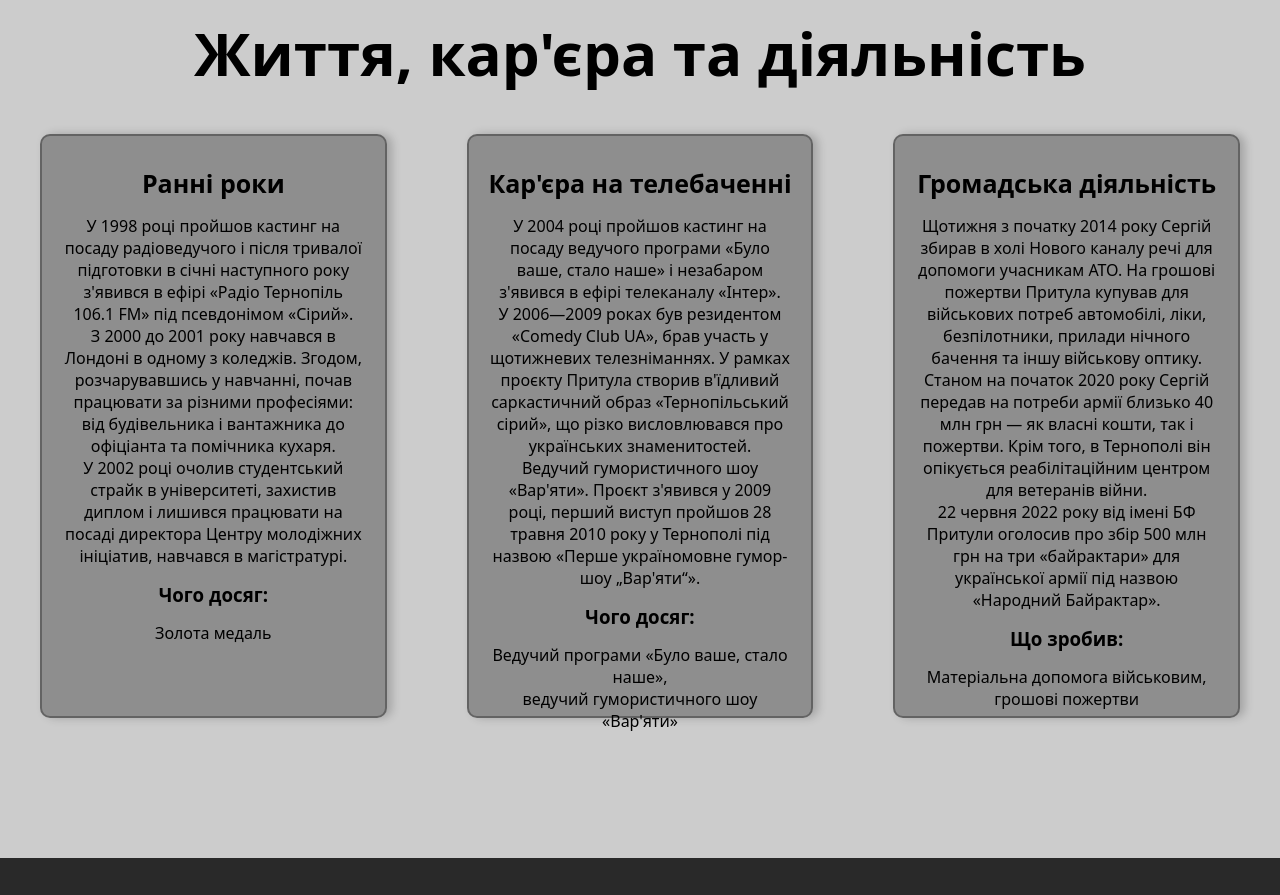
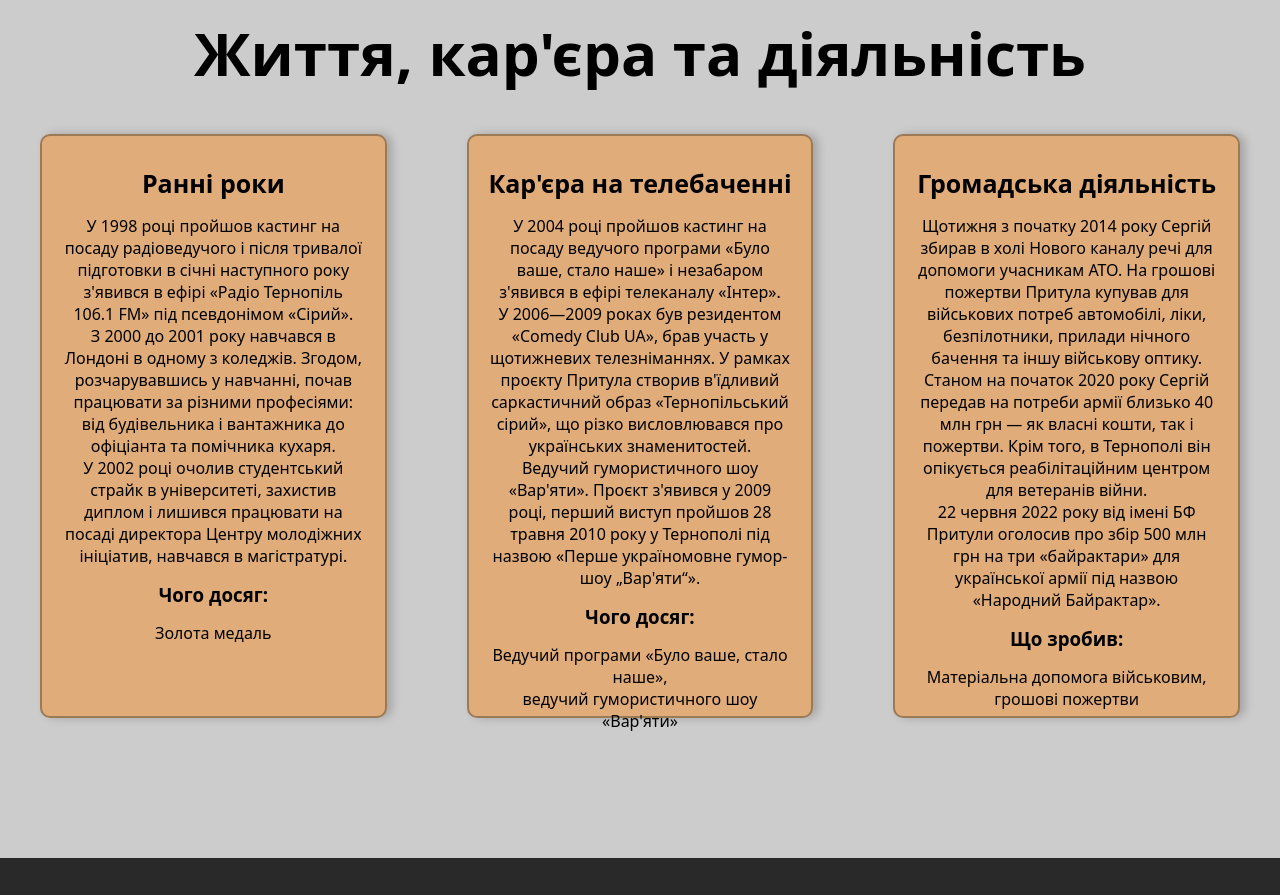
Before and after one commit to OleksandrGryshchuk814/MT-Web, a plain HTML site: page index.html in a window 1280 px wide. Shown: the part 880-1775 px from the top of the page. Drawn offline with Linux system fonts and the light colour scheme.

Commit message:
Update style.css

```diff
--- a/style.css
+++ b/style.css
@@ -95,7 +95,7 @@ nav .list {
   box-shadow: 5px 0 10px rgba(0, 0, 0, 0.2);
   border-radius: 10px;
   text-align: center;
-  background-color: rgba(0, 0, 0, 0.3);
+  background-color: rgba(255, 128, 0, 0.4);
 }
 
 .skills_info h1 {
```
